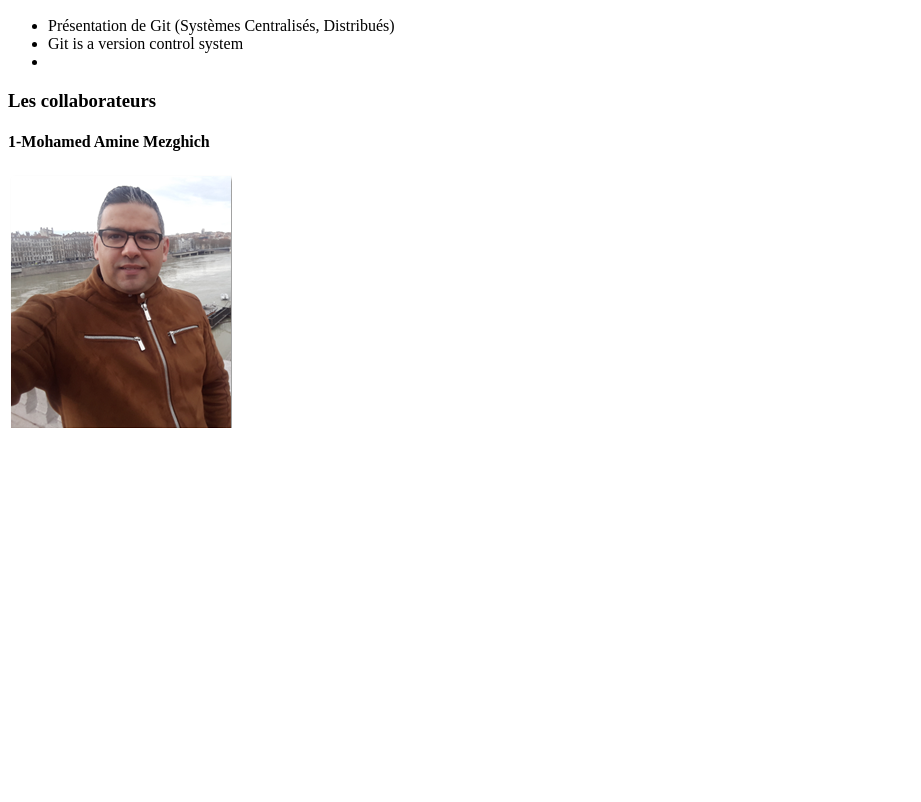
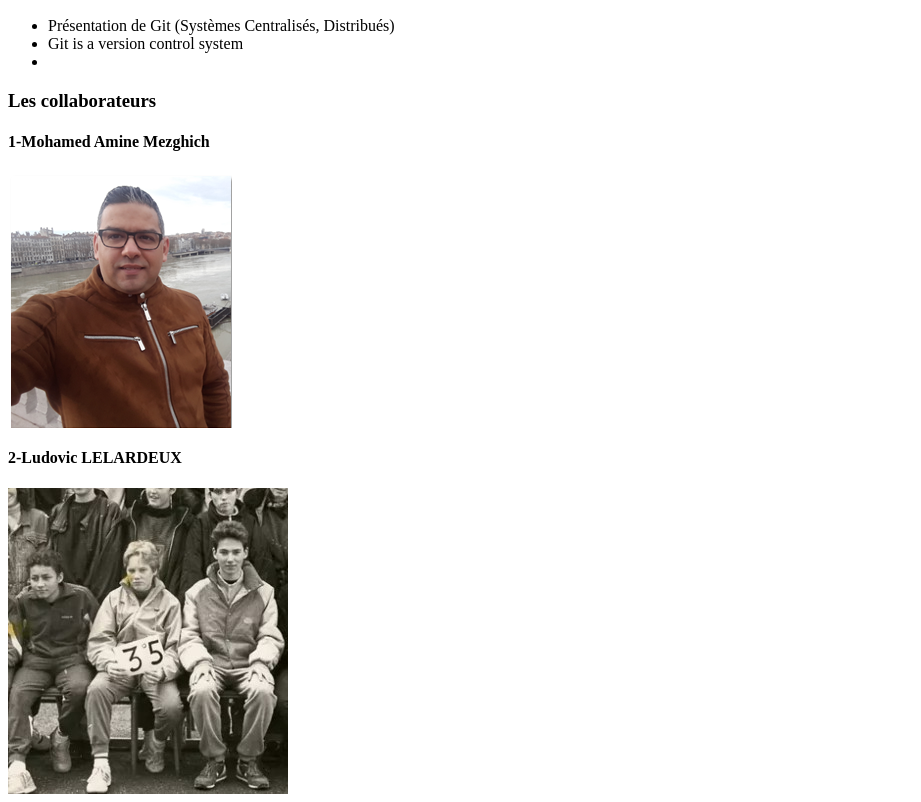
Before and after one commit to MezghichGit/teamProject, a plain HTML site: page index.html in a window 1280 px wide. Shown: the part 96-898 px from the top of the page, without its empty margins (0-921 px from the left). Before the commit the page ends 800 px from the top, so only its background shows below. Drawn offline with Linux system fonts and the light colour scheme.

Commit message:
Ajout de Ludovic LELARDEUX

```diff
--- a/index.html
+++ b/index.html
@@ -17,5 +17,6 @@ Git-GitHub
 
 <h3>Les collaborateurs</h3>
 <h4>1-Mohamed Amine Mezghich</h4> <img src="amine_tof.png"/>
+<h4>2-Ludovic LELARDEUX</h4> <img src="Screenshot 2022-08-03 144052.jpg"/>
 </body>
 </html>
```
Also changed, not shown: Screenshot 2022-08-03 144052.jpg (added).
